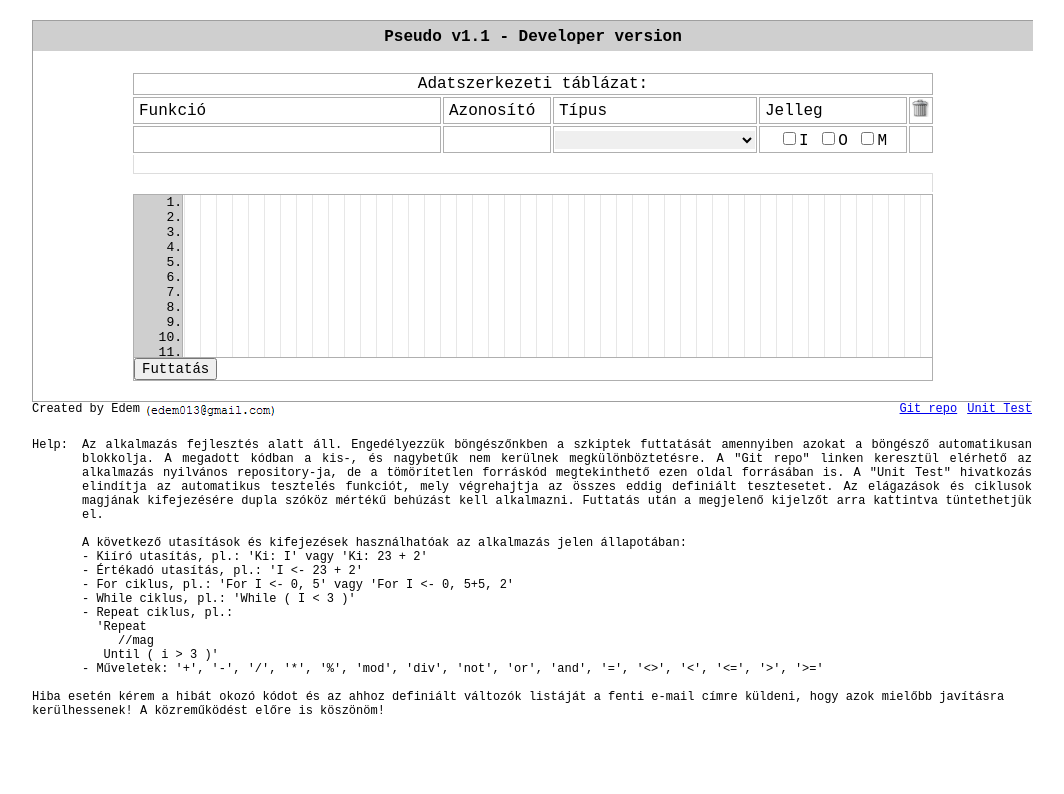
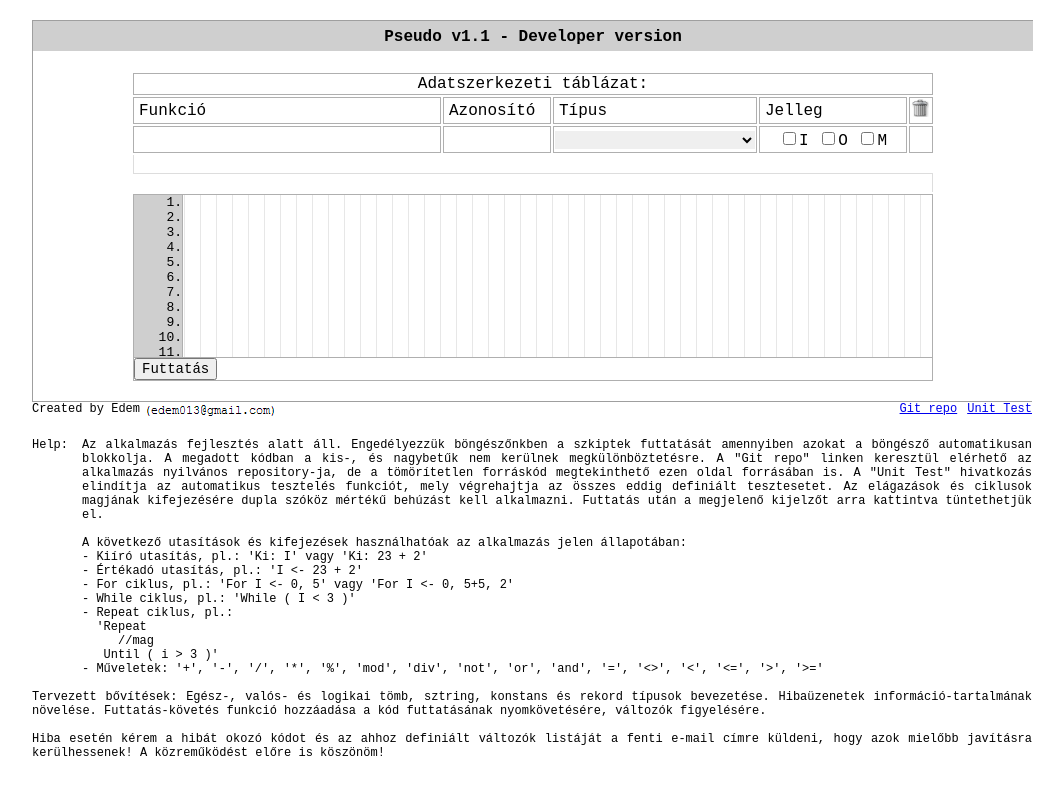
Before and after one commit to Edem013/Pseudo11, a plain HTML site: page index.html in a window 1280 px wide. Shown: the whole page, without its empty margins (108-1172 px from the left). Drawn offline with Linux system fonts and the light colour scheme.

Commit message:
Help
Added more information to the help section

```diff
--- a/index.html
+++ b/index.html
@@ -132,7 +132,11 @@
 				<br>
 				- Műveletek: '+', '-', '/', '*', '%', 'mod', 'div', 'not', 'or', 'and', '=', '<>', '<', '<=', '>', '>='
 				<br><br></div>
-				<div style="display:block;float:left;">Hiba esetén kérem a hibát okozó kódot és az ahhoz definiált változók listáját a fenti e-mail címre küldeni, hogy azok mielőbb javításra kerülhessenek!
+				<div align="justify" style="display:block;float:left;">
+				Tervezett bővítések: Egész-, valós- és logikai tömb, sztring, konstans és rekord típusok bevezetése. Hibaüzenetek információ-tartalmának növelése.
+				Futtatás-követés funkció hozzáadása a kód futtatásának nyomkövetésére, változók figyelésére.
+				<br><br>
+				Hiba esetén kérem a hibát okozó kódot és az ahhoz definiált változók listáját a fenti e-mail címre küldeni, hogy azok mielőbb javításra kerülhessenek!
 				A közreműködést előre is köszönöm!</div>
 			</div>
 		</div>
```
